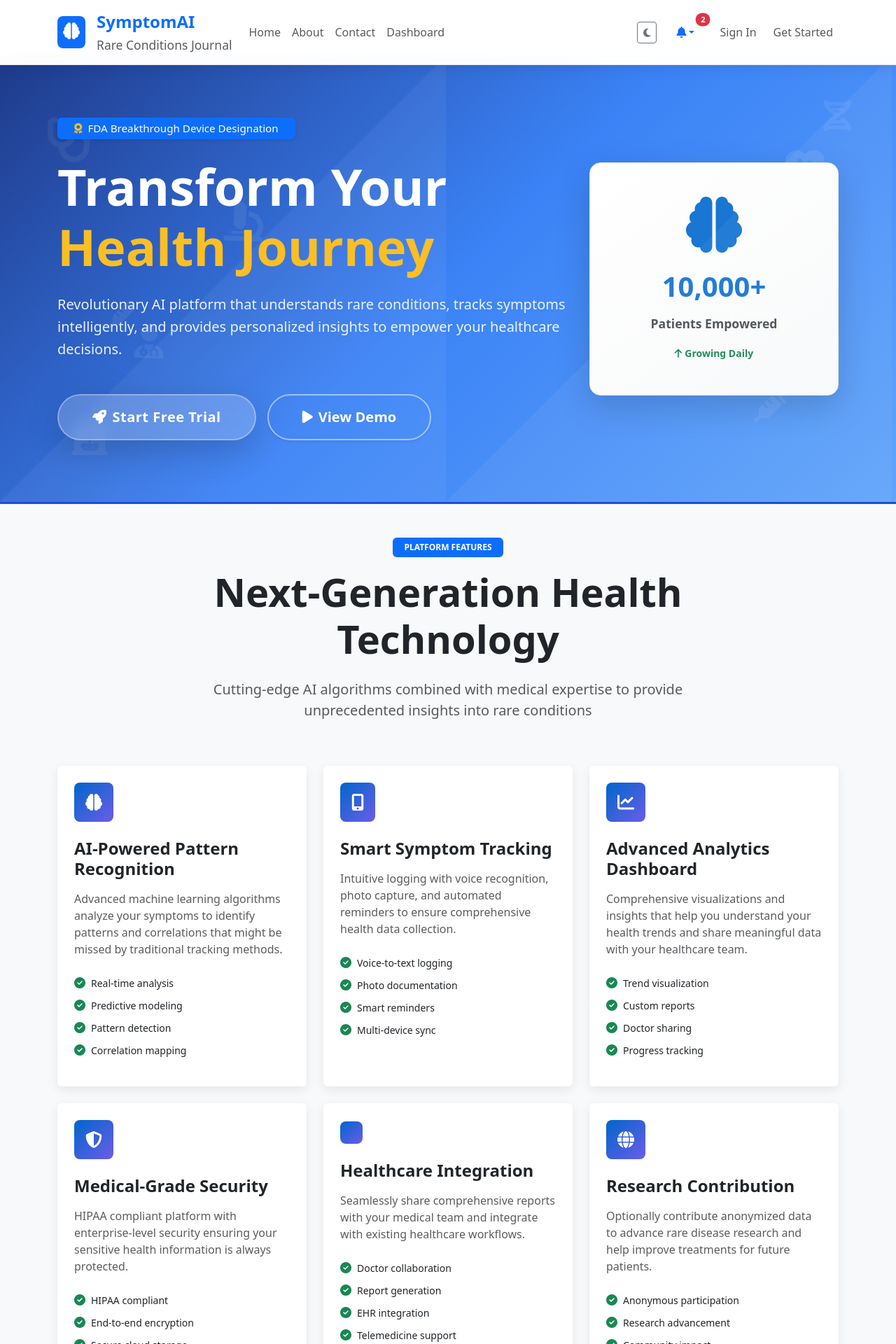
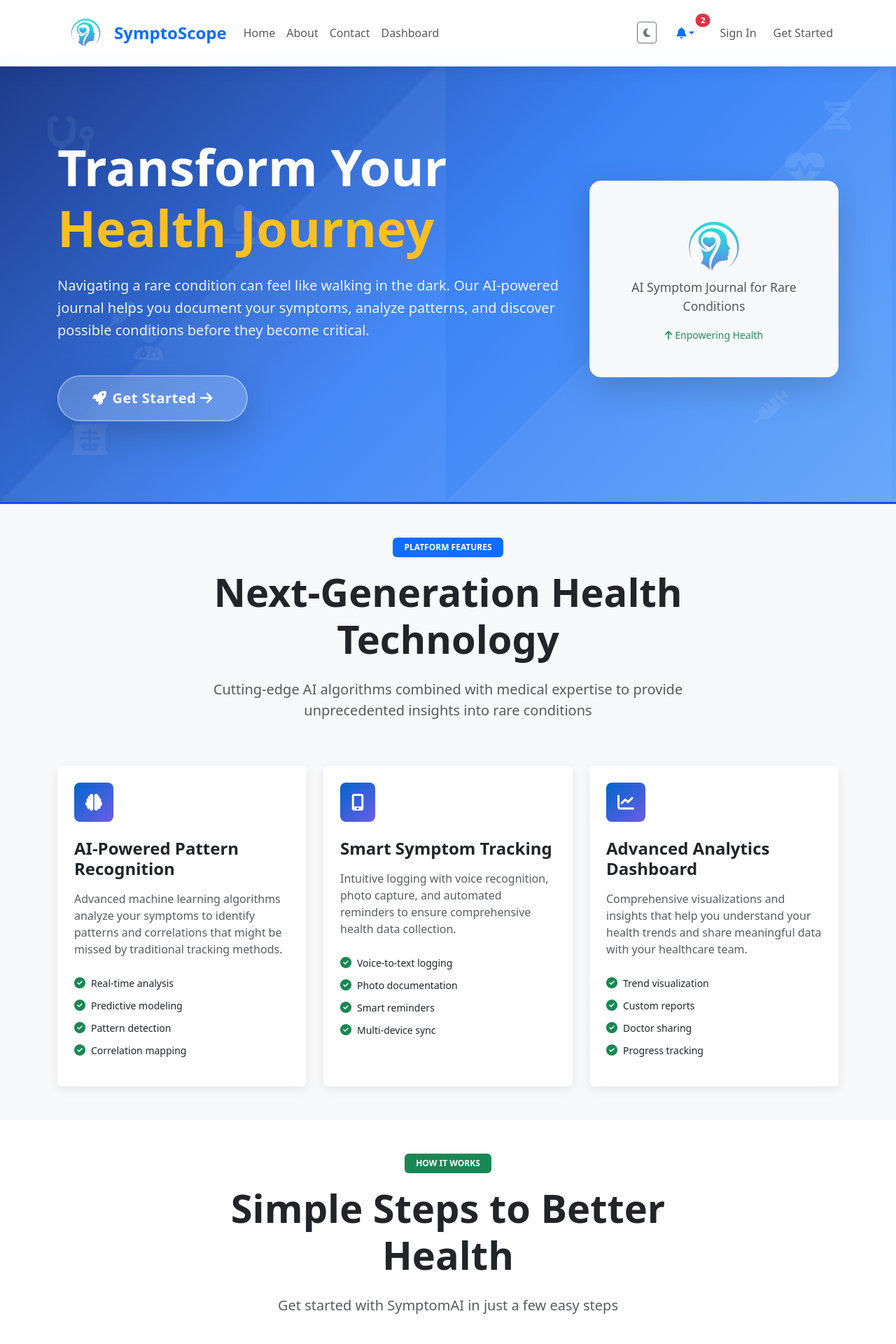
Before and after one commit to Darkfalcon2804/SyopFront, a React (Vite) app: page / in a window 1280 px wide. Shown: the top 1920 px of the page at 70% size. Built offline with nearby package versions, Linux system fonts and the light colour scheme.

Commit message:
Edit the home page

```diff
--- a/components/Header.jsx
+++ b/components/Header.jsx
@@ -3,6 +3,7 @@ import { useState } from "react";
 import { Navbar, Nav, Container, Badge, Dropdown } from "react-bootstrap";
 import { ThemeToggle } from "./ThemeToggle.jsx";
 import { useTheme } from "../contexts/ThemeContext.jsx";
+import SymptoScopeLogo  from "../public/SymptoScopeLogo.png";
 
 export function Header() {
   const { isDarkMode } = useTheme();
@@ -18,12 +19,11 @@ export function Header() {
     <Navbar expand="lg" className="navbar-medical fixed-top" style={{ zIndex: 1000 }}>
       <Container>
         <Navbar.Brand as={Link} to="/" className="d-flex align-items-center">
-          <div className="rounded-3 p-2 me-3 bg-primary">
-            <i className="fas fa-brain text-white" style={{ fontSize: '1.5rem' }}></i>
+          <div className="rounded-3 p-2 bg-transparent">
+            <img src={SymptoScopeLogo} alt="SymptoScope Logo" style={{ width: '65px'}} />
           </div>
           <div>
-            <div className="fw-bold fs-4 mb-0 text-primary">SymptomAI</div>
-            <small className={isDarkMode ? 'text-light' : 'text-muted'}>Rare Conditions Journal</small>
+            <div className="fw-bold fs-4 mb-0 text-primary">SymptoScope</div>
           </div>
         </Navbar.Brand>
 
@@ -42,7 +42,7 @@ export function Header() {
             </div>
 
             <Dropdown className="me-3">
-              <Dropdown.Toggle variant="outline-primary" className="position-relative border-0 bg-transparent">
+              <Dropdown.Toggle variant="outline-primary" className="position-relative border-0">
                 <i className="fas fa-bell"></i>
                 {unreadCount > 0 && (
                   <Badge bg="danger" className="position-absolute top-0 start-100 translate-middle rounded-pill" style={{ fontSize: '0.7rem' }}>
--- a/contexts/ThemeContext.jsx
+++ b/contexts/ThemeContext.jsx
@@ -3,9 +3,14 @@ import { createContext, useContext, useState, useEffect } from 'react';
 const ThemeContext = createContext();
 
 export const ThemeProvider = ({ children }) => {
-  const [isDarkMode, setIsDarkMode] = useState(false);
+  const [isDarkMode, setIsDarkMode] = useState(() => {
+    // Check localStorage on initial load
+    const savedTheme = localStorage.getItem('isDarkMode');
+    return savedTheme ? JSON.parse(savedTheme) : false;
+  });
 
   useEffect(() => {
+    // Apply the theme classes to the body
     if (isDarkMode) {
       document.body.classList.add('dark-mode');
       document.body.classList.remove('light-mode');
@@ -13,10 +18,13 @@ export const ThemeProvider = ({ children }) => {
       document.body.classList.add('light-mode');
       document.body.classList.remove('dark-mode');
     }
+
+    // Save to localStorage whenever theme changes
+    localStorage.setItem('isDarkMode', JSON.stringify(isDarkMode));
   }, [isDarkMode]);
 
   const toggleTheme = () => {
-    setIsDarkMode(!isDarkMode);
+    setIsDarkMode(prev => !prev);
   };
 
   return (
--- a/global.css
+++ b/global.css
@@ -493,9 +493,12 @@
 }
 
 .dark-mode .fw-bold {
-  color: #f1f5f9 !important;
+  color: #e2e8f0 !important;
 }
-
+.dark-mode .background-dark{
+  color: #0066cc;
+  background-color: #1e293b !important;
+}
 .dark-mode .fs-4 {
   color: #60a5fa !important;
 }
@@ -585,3 +588,8 @@
     opacity: 0.14;
   }
 }
+
+
+.bg-blue{
+  background-color: #0b5ed7 !important;
+}
--- a/index.html
+++ b/index.html
@@ -2,7 +2,7 @@
 <html lang="en">
   <head>
     <meta charset="UTF-8" />
-    <link rel="icon" type="image/svg+xml" href="/vite.svg" />
+    <link rel="icon" type="image/svg+xml" href="./public//SymptoScope_logo.png" />
     <meta name="viewport" content="width=device-width, initial-scale=1.0" />
     <title>SymptomAI - AI-Powered Rare Disease Tracking</title>
     <meta name="description" content="Transform your health journey with AI-powered symptom tracking for rare conditions. Get personalized insights and better healthcare outcomes.">
--- a/pages/Index.jsx
+++ b/pages/Index.jsx
@@ -1,7 +1,10 @@
 import { Link } from "react-router-dom";
 import { Container, Row, Col, Card, Button, Badge, Carousel } from "react-bootstrap";
+import { useTheme } from "../contexts/ThemeContext";
+import SymptoScopeLogo  from "../public/SymptoScopeLogo.png";
+export default function Index() {
+  const { isDarkMode} = useTheme();
 
-export default function Index() {
   const features = [
     {
       icon: "fas fa-brain",
@@ -21,24 +24,24 @@ export default function Index() {
       description: "Comprehensive visualizations and insights that help you understand your health trends and share meaningful data with your healthcare team.",
       benefits: ["Trend visualization", "Custom reports", "Doctor sharing", "Progress tracking"]
     },
-    {
-      icon: "fas fa-shield-alt",
-      title: "Medical-Grade Security",
-      description: "HIPAA compliant platform with enterprise-level security ensuring your sensitive health information is always protected.",
-      benefits: ["HIPAA compliant", "End-to-end encryption", "Secure cloud storage", "Regular audits"]
-    },
-    {
-      icon: "fas fa-users-medical",
-      title: "Healthcare Integration",
-      description: "Seamlessly share comprehensive reports with your medical team and integrate with existing healthcare workflows.",
-      benefits: ["Doctor collaboration", "Report generation", "EHR integration", "Telemedicine support"]
-    },
-    {
-      icon: "fas fa-globe",
-      title: "Research Contribution",
-      description: "Optionally contribute anonymized data to advance rare disease research and help improve treatments for future patients.",
-      benefits: ["Anonymous participation", "Research advancement", "Community impact", "Medical breakthroughs"]
-    }
+    // {
+    //   icon: "fas fa-shield-alt",
+    //   title: "Medical-Grade Security",
+    //   description: "HIPAA compliant platform with enterprise-level security ensuring your sensitive health information is always protected.",
+    //   benefits: ["HIPAA compliant", "End-to-end encryption", "Secure cloud storage", "Regular audits"]
+    // },
+    // {
+    //   icon: "fas fa-users-medical",
+    //   title: "Healthcare Integration",
+    //   description: "Seamlessly share comprehensive reports with your medical team and integrate with existing healthcare workflows.",
+    //   benefits: ["Doctor collaboration", "Report generation", "EHR integration", "Telemedicine support"]
+    // },
+    // {
+    //   icon: "fas fa-globe",
+    //   title: "Research Contribution",
+    //   description: "Optionally contribute anonymized data to advance rare disease research and help improve treatments for future patients.",
+    //   benefits: ["Anonymous participation", "Research advancement", "Community impact", "Medical breakthroughs"]
+    // }
   ];
 
   const testimonials = [
@@ -96,7 +99,7 @@ export default function Index() {
     },
     {
       step: 4,
-      title: "Share with Doctors",
+      title: "Get Health Report",
       description: "Generate comprehensive reports to share with your healthcare team for better treatment decisions.",
       icon: "fas fa-user-md"
     }
@@ -110,26 +113,12 @@ export default function Index() {
           <Row className="align-items-center">
             <Col lg={8} className="hero-content">
               <div className="animate-fade-in">
-                <Badge
-                  className="mb-4 px-4 py-2 border-0 shadow-sm"
-                  style={{
-                    backgroundColor: 'rgba(255, 255, 255, 0.2)',
-                    color: '#ffffff',
-                    fontSize: '0.95rem',
-                    fontWeight: '500',
-                    backdropFilter: 'blur(10px)'
-                  }}
-                >
-                  <i className="fas fa-award me-2" style={{ color: '#fbbf24' }}></i>
-                  FDA Breakthrough Device Designation
-                </Badge>
                 <h1 className="display-2 fw-bold mb-4" style={{ color: '#ffffff', lineHeight: '1.2' }}>
                   Transform Your
                   <span className="d-block" style={{ color: '#fbbf24' }}>Health Journey</span>
                 </h1>
-                <p className="lead mb-5" style={{ color: 'rgba(255, 255, 255, 0.9)', fontSize: '1.25rem', lineHeight: '1.6' }}>
-                  Revolutionary AI platform that understands rare conditions, tracks symptoms intelligently,
-                  and provides personalized insights to empower your healthcare decisions.
+                <p className="lead mb-5 text-justify" style={{ color: 'rgba(255, 255, 255, 0.9)', fontSize: '1.25rem', lineHeight: '1.6' }}>
+                  Navigating a rare condition can feel like walking in the dark. Our AI-powered journal helps you document your symptoms, analyze patterns, and discover possible conditions before they become critical.
                 </p>
                 <div className="d-flex flex-wrap gap-3">
                   <Button
@@ -146,22 +135,7 @@ export default function Index() {
                     }}
                   >
                     <i className="fas fa-rocket me-2"></i>
-                    Start Free Trial
-                  </Button>
-                  <Button
-                    size="lg"
-                    className="px-5 py-3 shadow-sm"
-                    style={{
-                      borderRadius: '50px',
-                      fontWeight: '600',
-                      background: 'transparent',
-                      border: '2px solid rgba(255, 255, 255, 0.5)',
-                      color: '#ffffff',
-                      backdropFilter: 'blur(10px)'
-                    }}
-                  >
-                    <i className="fas fa-play me-2"></i>
-                    View Demo
+                    Get Started <i className="fas fa-arrow-right "></i>
                   </Button>
                 </div>
               </div>
@@ -171,19 +145,19 @@ export default function Index() {
                 <div
                   className="p-5 rounded-4 shadow-lg"
                   style={{
-                    background: 'linear-gradient(145deg, #ffffff, #f8f9fa)',
+                    ... (isDarkMode ? { background: 'linear-gradient(145deg, #1e293b, #334155)', color: '#1976d2' } : { background: '#f8f9fa', color: '#212529' }),
                     border: '1px solid #e9ecef'
                   }}
                 >
-                  <i className="fas fa-brain mb-4" style={{ fontSize: '5rem', color: '#1976d2' }}></i>
-                  <h3 className="mb-3 fw-bold" style={{ color: '#1976d2', fontSize: '2.5rem' }}>10,000+</h3>
-                  <p className="mb-0 fw-semibold" style={{ color: '#495057', fontSize: '1.1rem' }}>
-                    Patients Empowered
+                  {/* <i className="fas fa-brain mb-4" style={{ fontSize: '5rem', color: '#1976d2' }}></i> */}
+                  <img src={SymptoScopeLogo} alt="SymptoScope Logo" className="bg-transparent" style={{ height: "90px",background:"transparent" ,fontSize: '5rem', color: '#1976d2' }} />
+                  <p className="mb-0 " style={{ color: '#495057', fontSize: '1.1rem' }}>
+                    AI Symptom Journal for Rare Conditions
                   </p>
                   <div className="mt-3">
-                    <small className="text-success fw-semibold">
+                    <small className="text-success">
                       <i className="fas fa-arrow-up me-1"></i>
-                      Growing Daily
+                      Enpowering Health
                     </small>
                   </div>
                 </div>
@@ -304,7 +278,7 @@ export default function Index() {
       </section>
 
       {/* Testimonials */}
-      <section className="py-5 bg-light">
+      {/* <section className="py-5 bg-light">
         <Container>
           <Row className="justify-content-center mb-5">
             <Col lg={8} className="text-center">
@@ -351,10 +325,10 @@ export default function Index() {
             </Col>
           </Row>
         </Container>
-      </section>
+      </section> */}
 
       {/* Trust & Security */}
-      <section className="py-5">
+      {/* <section className="py-5">
         <Container>
           <Row className="justify-content-center mb-5">
             <Col lg={8} className="text-center">
@@ -404,7 +378,7 @@ export default function Index() {
             </Col>
           </Row>
         </Container>
-      </section>
+      </section> */}
 
       {/* CTA Section */}
       <section className="py-5 bg-primary text-white">
@@ -416,45 +390,23 @@ export default function Index() {
                 Ready to Transform Your Health Management?
               </h2>
               <p className="lead mb-5 opacity-90">
-                Join thousands of patients who are taking control of their rare conditions
-                with intelligent tracking and AI-powered insights. Start your free trial today.
+                Navigating a rare condition can feel like walking in the dark. Our AI-powered journal helps you document your symptoms, analyze patterns, and discover possible conditions before they become critical.
               </p>
 
               <div className="d-flex flex-column flex-md-row justify-content-center gap-3 mb-5">
                 <Link to="/register" className="text-decoration-none">
                   <Button variant="warning" size="lg" className="px-5 py-3">
                     <i className="fas fa-rocket me-2"></i>
-                    Start Free 30-Day Trial
+                    Get Started  <i className="fas fa-arrow-right "></i>
                   </Button>
                 </Link>
-                <Link to="/contact" className="text-decoration-none">
+                {/* <Link to="/contact" className="text-decoration-none">
                   <Button variant="outline-light" size="lg" className="px-5 py-3">
                     <i className="fas fa-calendar me-2"></i>
                     Schedule Demo
                   </Button>
-                </Link>
+                </Link> */}
               </div>
-
-              <Row className="justify-content-center">
-                <Col lg={8}>
-                  <div className="bg-white bg-opacity-10 rounded-3 p-4">
-                    <Row className="text-center">
-                      <Col xs={4}>
-                        <div className="fw-bold">✓ No Credit Card</div>
-                        <small className="opacity-75">Required</small>
-                      </Col>
-                      <Col xs={4}>
-                        <div className="fw-bold">✓ 30-Day Trial</div>
-                        <small className="opacity-75">Full Access</small>
-                      </Col>
-                      <Col xs={4}>
-                        <div className="fw-bold">✓ Cancel Anytime</div>
-                        <small className="opacity-75">No Commitment</small>
-                      </Col>
-                    </Row>
-                  </div>
-                </Col>
-              </Row>
             </Col>
           </Row>
         </Container>
@@ -466,12 +418,11 @@ export default function Index() {
           <Row className="g-4">
             <Col lg={4}>
               <div className="d-flex align-items-center mb-4">
-                <div className="gradient-primary rounded-3 p-2 me-3">
-                  <i className="fas fa-brain text-white" style={{ fontSize: '1.5rem' }}></i>
+                <div className="rounded-3 p-2">
+                  <img src={SymptoScopeLogo} alt="SymptoScope Logo" style={{ width: '65px'}} />
                 </div>
                 <div>
-                  <div className="fw-bold text-white fs-4">SymptomAI</div>
-                  <small className="text-white-50">Rare Conditions Journal</small>
+                  <div className="fw-bold text-primary fs-4">SymptoScope</div>
                 </div>
               </div>
               <p className="text-white-50 mb-4">
@@ -495,7 +446,6 @@ export default function Index() {
               <h5 className="text-white fw-bold mb-3">Product</h5>
               <ul className="list-unstyled">
                 <li className="mb-2"><Link to="/features" className="text-white-50 text-decoration-none">Features</Link></li>
-                <li className="mb-2"><Link to="/pricing" className="text-white-50 text-decoration-none">Pricing</Link></li>
                 <li className="mb-2"><Link to="/security" className="text-white-50 text-decoration-none">Security</Link></li>
                 <li className="mb-2"><Link to="/mobile" className="text-white-50 text-decoration-none">Mobile Apps</Link></li>
               </ul>
@@ -505,19 +455,9 @@ export default function Index() {
               <h5 className="text-white fw-bold mb-3">Company</h5>
               <ul className="list-unstyled">
                 <li className="mb-2"><Link to="/about" className="text-white-50 text-decoration-none">About</Link></li>
-                <li className="mb-2"><Link to="/careers" className="text-white-50 text-decoration-none">Careers</Link></li>
+
                 <li className="mb-2"><Link to="/press" className="text-white-50 text-decoration-none">Press</Link></li>
                 <li className="mb-2"><Link to="/contact" className="text-white-50 text-decoration-none">Contact</Link></li>
-              </ul>
-            </Col>
-
-            <Col md={6} lg={2}>
-              <h5 className="text-white fw-bold mb-3">Support</h5>
-              <ul className="list-unstyled">
-                <li className="mb-2"><Link to="/help" className="text-white-50 text-decoration-none">Help Center</Link></li>
-                <li className="mb-2"><Link to="/docs" className="text-white-50 text-decoration-none">Documentation</Link></li>
-                <li className="mb-2"><Link to="/community" className="text-white-50 text-decoration-none">Community</Link></li>
-                <li className="mb-2"><Link to="/status" className="text-white-50 text-decoration-none">Status</Link></li>
               </ul>
             </Col>
 
@@ -526,7 +466,6 @@ export default function Index() {
               <ul className="list-unstyled">
                 <li className="mb-2"><Link to="/privacy" className="text-white-50 text-decoration-none">Privacy</Link></li>
                 <li className="mb-2"><Link to="/terms" className="text-white-50 text-decoration-none">Terms</Link></li>
-                <li className="mb-2"><Link to="/hipaa" className="text-white-50 text-decoration-none">HIPAA</Link></li>
                 <li className="mb-2"><Link to="/cookies" className="text-white-50 text-decoration-none">Cookies</Link></li>
               </ul>
             </Col>
--- a/pages/Login.jsx
+++ b/pages/Login.jsx
@@ -72,7 +72,7 @@ export default function Login() {
   ];
 
   return (
-    <div style={{ paddingTop: '80px', minHeight: '100vh', backgroundColor: '#f8f9fa' }}>
+    <div style={{ paddingTop: '90px', minHeight: '100vh', backgroundColor: '#f8f9fa' }}>
       <Container fluid>
         <Row className="min-vh-100">
           {/* Left Side - Login Form */}
--- a/pages/Register.jsx
+++ b/pages/Register.jsx
@@ -62,7 +62,7 @@ export default function Register() {
 
   if (showSuccess) {
     return (
-      <div style={{ paddingTop: '80px', minHeight: '100vh' }} className="bg-light d-flex align-items-center">
+      <div style={{ paddingTop: '100px', minHeight: '100vh' }} className="bg-light d-flex align-items-center">
         <Container>
           <Row className="justify-content-center">
             <Col lg={6}>
@@ -88,7 +88,7 @@ export default function Register() {
   }
 
   return (
-    <div style={{ paddingTop: '80px', minHeight: '100vh' }} className="bg-light">
+    <div style={{ paddingTop: '120px', minHeight: '100vh' }} className="bg-light">
       <Container>
         <Row className="justify-content-center">
           <Col lg={6}>
```
Also changed, not shown: pages/About.jsx (+0 -13 lines), public/SymptoScopeLogo.png (added), 1 other file (tests, documents, lock files or other folders).
